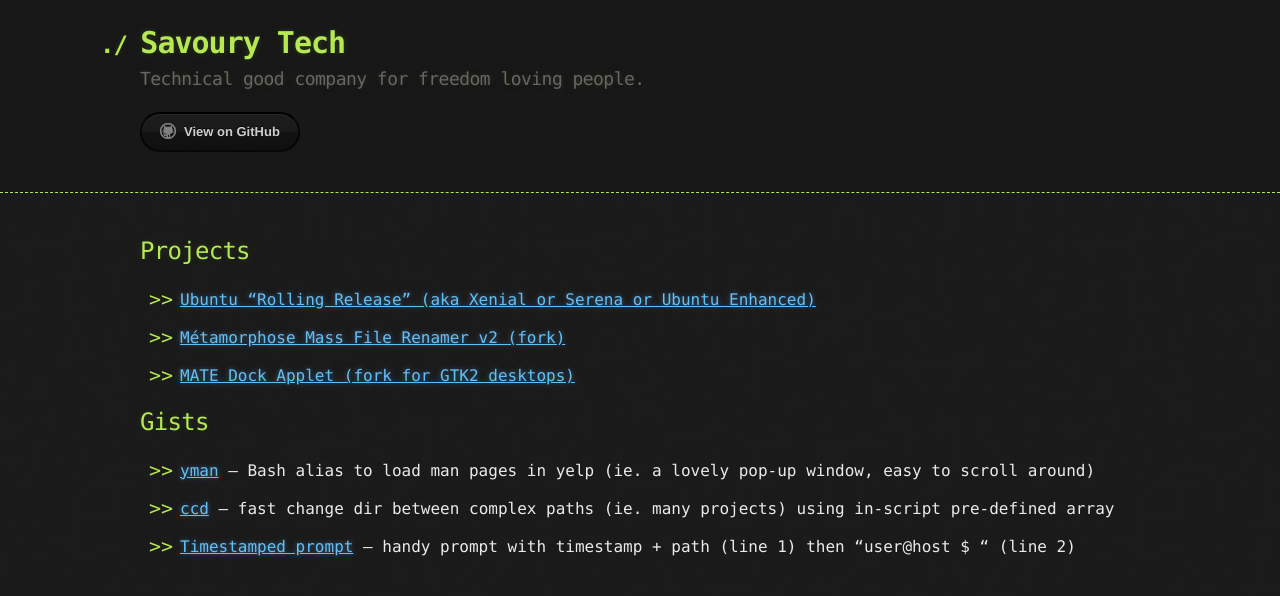
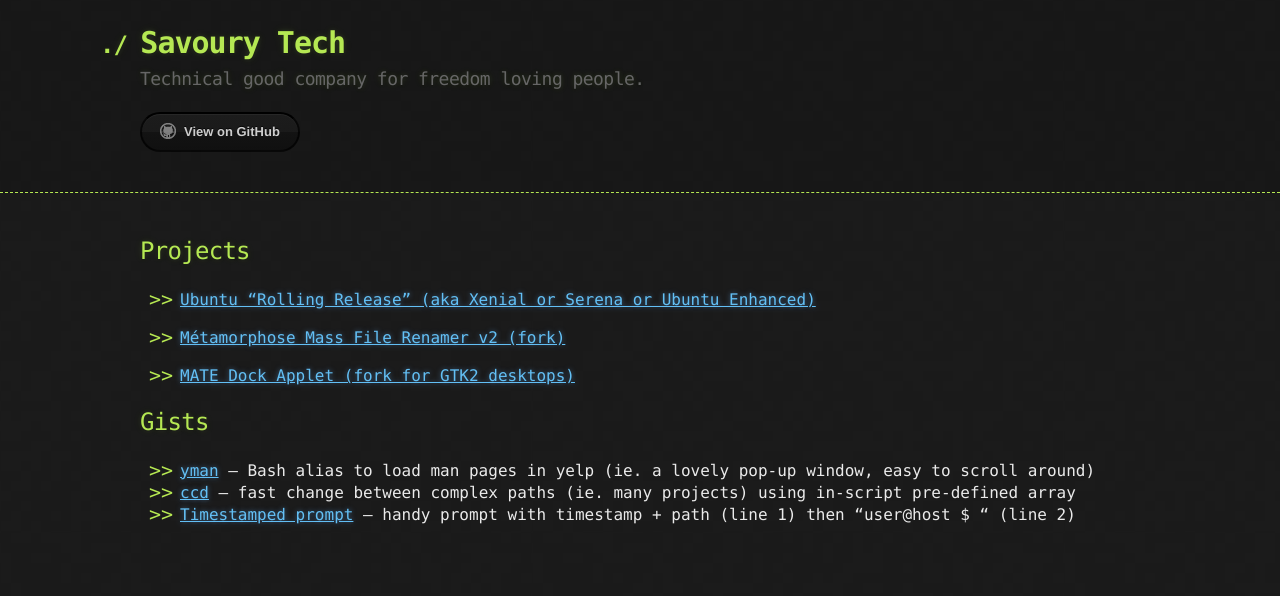
Before and after one commit to savoury1/savoury1.github.io, a Jekyll site: the page built from index.md, in a window 1280 px wide. Shown: the top 596 px of the page. Built offline with Jekyll 4.4.1, drawn with Linux system fonts in a browser that asks for light colours; our own code applies the rules of GitHub Pages for plain Markdown files.

Commit message:
Where does it wrap?

```diff
--- a/index.md
+++ b/index.md
@@ -16,7 +16,5 @@
 ## Gists
 
 * [yman](https://gist.github.com/savoury1/bd8dc19471760ef3bc4464490f7e581c) -- Bash alias to load man pages in yelp (ie. a lovely pop-up window, easy to scroll around)
-
-* [ccd](https://gist.github.com/savoury1/7b73ec07ca12b79f4ce6ea57f8a81f8d) -- fast change dir between complex paths (ie. many projects) using in-script pre-defined array
-
+* [ccd](https://gist.github.com/savoury1/7b73ec07ca12b79f4ce6ea57f8a81f8d) -- fast change between complex paths (ie. many projects) using in-script pre-defined array
 * [Timestamped prompt](https://gist.github.com/savoury1/5933e85fecd150da926e16b8d4996048) -- handy prompt with timestamp + path (line 1) then "user@host $ " (line 2)
```
